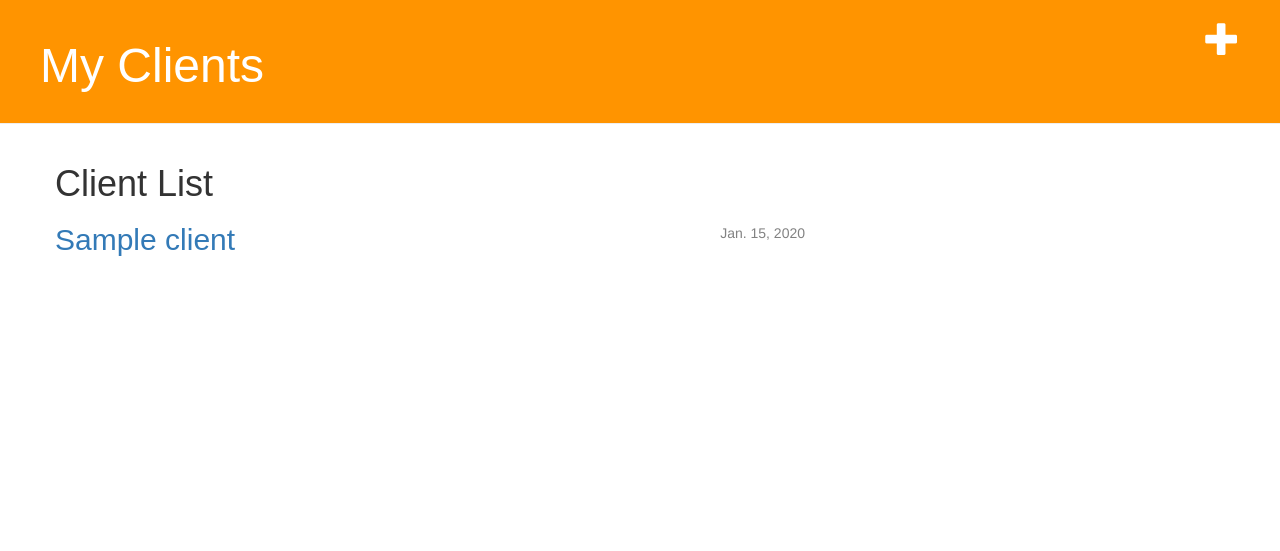
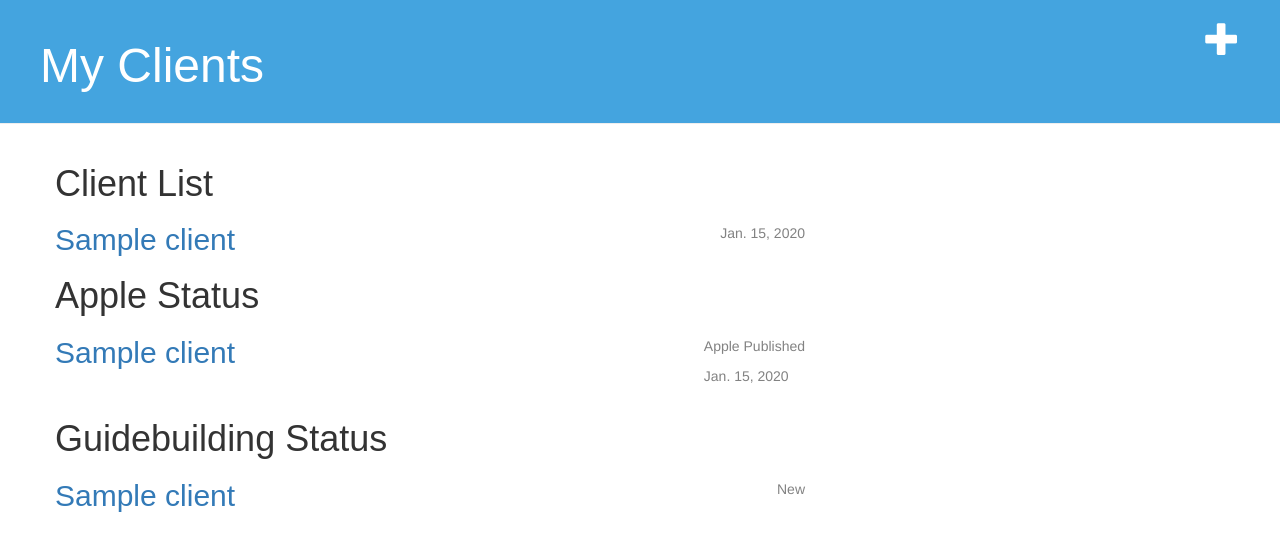
Before and after one commit to gfdipert/GB-Client-MGMT, a Django app: page / in a window 1280 px wide. Shown: the top 551 px of the page. Run offline with Django 3.2, Linux system fonts and the light colour scheme; tables that the repository leaves empty hold one stand-in row (values such as "Sample post"); some libraries are stand-ins or nearby versions.

Commit message:
Changed color, added Apple and Guidebuilding Status to Client List

```diff
--- a/blog/models.py
+++ b/blog/models.py
@@ -5,6 +5,7 @@ from django.utils.translation import ugettext as _
 from django.conf import settings
 
 class Client(models.Model):
+    """Create CLIENT object with status, date, and guide name attributes"""
     GSTATUS = (
         (0,'New'),
         (1,'Guidebuilding'),
@@ -43,6 +44,7 @@ class Client(models.Model):
     appsub = models.DateField(null=True, blank=True, verbose_name=_('Apple Submitted'))
     apppub = models.DateField(null=True, blank=True, verbose_name=_('Apple Published'))
     applaunch = models.DateField(null=True, blank=True, verbose_name=_('Apple Launch Date'))
+  #  eventdate = models.DateField(null=True, blank=True, verbose_name=_('Event Date'))
     guides = models.TextField(default='Guide Names')
 
     def __str__(self):
--- a/blog/static/css/blog.css
+++ b/blog/static/css/blog.css
@@ -1,5 +1,5 @@
 .page-header {
-    background-color: #ff9400;
+    background-color: #44A4DF;
     margin-top: 0;
     padding: 20px 20px 20px 40px;
 }
--- a/blog/templates/blog/base.html
+++ b/blog/templates/blog/base.html
@@ -4,7 +4,7 @@
         <title>My Clients</title>
         <link rel="stylesheet" href="//maxcdn.bootstrapcdn.com/bootstrap/3.2.0/css/bootstrap.min.css">
         <link rel="stylesheet" href="//maxcdn.bootstrapcdn.com/bootstrap/3.2.0/css/bootstrap-theme.min.css">
-        <link href='//fonts.googleapis.com/css?family=Lobster&subset=latin,latin-ext' rel='stylesheet' type='text/css'>
+        <link href='https://fonts.googleapis.com/css?family=Oxygen' rel='stylesheet' type='text/css'>
         <link rel="stylesheet" href="{% static 'css/blog.css' %}">
     </head>
     <body>
--- a/blog/templates/blog/client_detail.html
+++ b/blog/templates/blog/client_detail.html
@@ -18,6 +18,7 @@
         <p><h3>Intro Email Sent:  </h3>{{ client.intro|linebreaks }}</p>
         <p><h3>Apple App Submitted: </h3>{{ client.appsub|linebreaks }}</p>
         <p><h3>Apple App Published: </h3>{{ client.apppub|linebreaks }}</p>
+     <!--   <p><h3>Event Date: </h3>{{ client.eventdate|linebreaks }}</p>!-->
         <p><h3>Client Guides: </h3>{{ client.guides|linebreaks }}</p>
     </div>
 {% endblock %}
--- a/blog/templates/blog/client_list.html
+++ b/blog/templates/blog/client_list.html
@@ -10,4 +10,26 @@
         <p>{{ client.text|linebreaks }}</p>
     </div>
 {% endfor %}
+<h1>Apple Status</h1>
+{% for client in clients %}
+    <div class="client">
+        <div class="date">
+            {{ client.get_appstatus_display|linebreaks }}
+            {{ client.appsub }}
+        </div>
+        <h2><a href="{% url 'client_detail' pk=client.pk %}">{{ client.name }}</a></h2>
+        <p>{{ client.text|linebreaks }}</p>
+        <br>
+    </div>
+{% endfor %}
+<h1>Guidebuilding Status</h1>
+{% for client in clients %}
+    <div class="client">
+        <div class="date">
+            {{ client.get_gstatus_display|linebreaks }}
+        </div>
+        <h2><a href="{% url 'client_detail' pk=client.pk %}">{{ client.name }}</a></h2>
+        <p>{{ client.text|linebreaks }}</p>
+    </div>
+{% endfor %}
 {% endblock %}
--- a/blog/views.py
+++ b/blog/views.py
@@ -1,4 +1,3 @@
-from django.shortcuts import render
 from django.utils import timezone
 from django.shortcuts import render
 from django.shortcuts import get_object_or_404
@@ -16,7 +15,13 @@ def client_detail(request, pk):
     client = get_object_or_404(Client, pk=pk)
     return render(request, 'blog/client_detail.html', {'client': client})
 
+#def client_list(request):
+ #   clients = Client.objects.all().order_by('applaunch')
+ #   return render(request, 'blog/client_list.html', {'clients':clients})
+
+
 def client_new(request):
+	"""Create new client"""
 	if request.method == "POST":
 		form = ClientForm(request.POST)
 		if form.is_valid():
```
